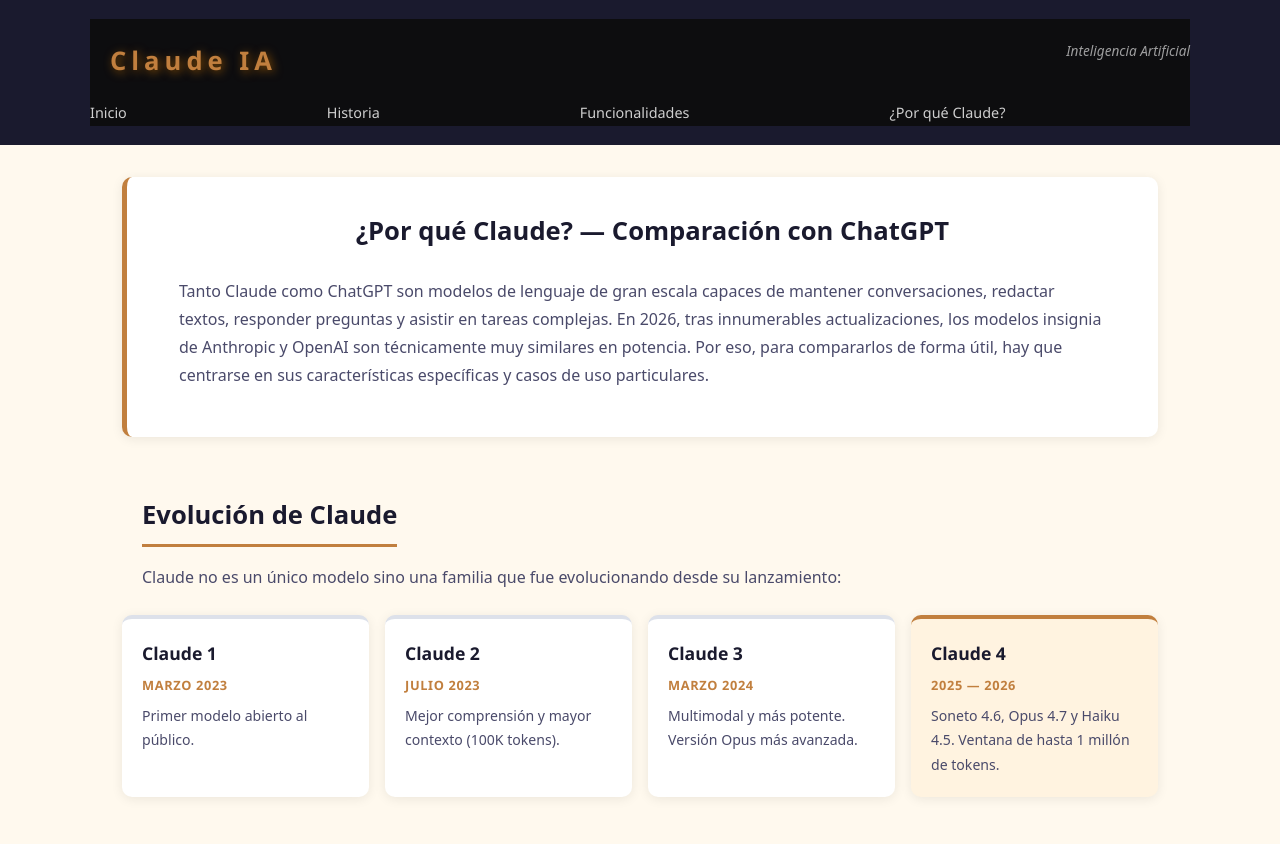
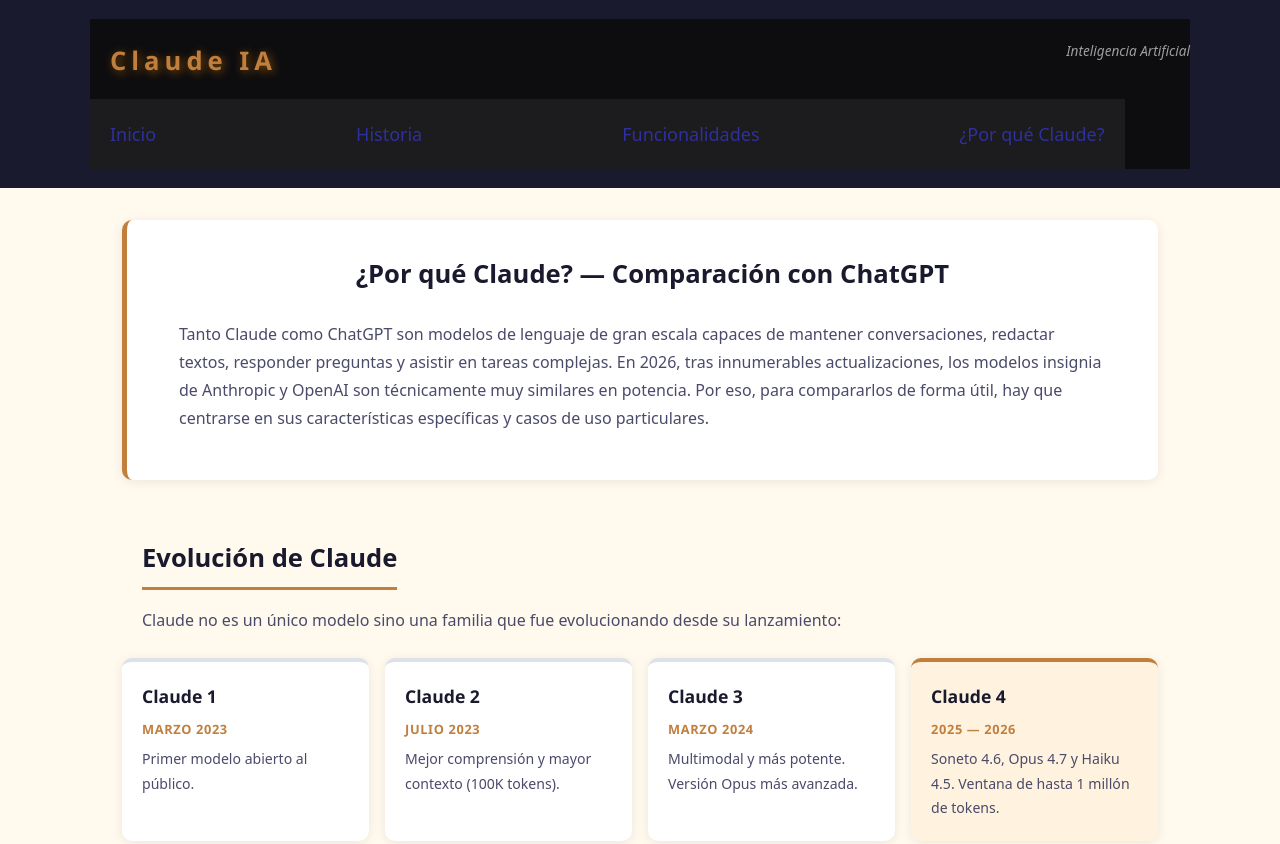
Before and after one commit to mateo-db/tp-sitio-claude, a plain HTML site: page comparacion.html in a window 1280 px wide. Shown: the top 844 px of the page. Drawn offline with Linux system fonts and the light colour scheme.

Commit message:
fix: se agrego la clase .navbar al nav de comparacion.html

```diff
--- a/comparacion.html
+++ b/comparacion.html
@@ -5,6 +5,7 @@
     <meta charset="UTF-8">
     <meta name="viewport" content="width=device-width, initial-scale=1.0">
     <title>¿Por qué Claude? — Claude IA</title>
+    <link rel="stylesheet" href="assets/style.css" />
     <link rel="stylesheet" href="assets/comparacion.css">
 </head>
 
@@ -13,7 +14,7 @@
         <header>
             <h1><strong>Claude IA</strong></h1>
             <h2><em>Inteligencia Artificial</em></h2>
-            <nav>
+            <nav class="navbar">
                 <ul>
                     <li><a href="index.html">Inicio</a></li>
                     <li><a href="historia.html">Historia</a></li>
```
